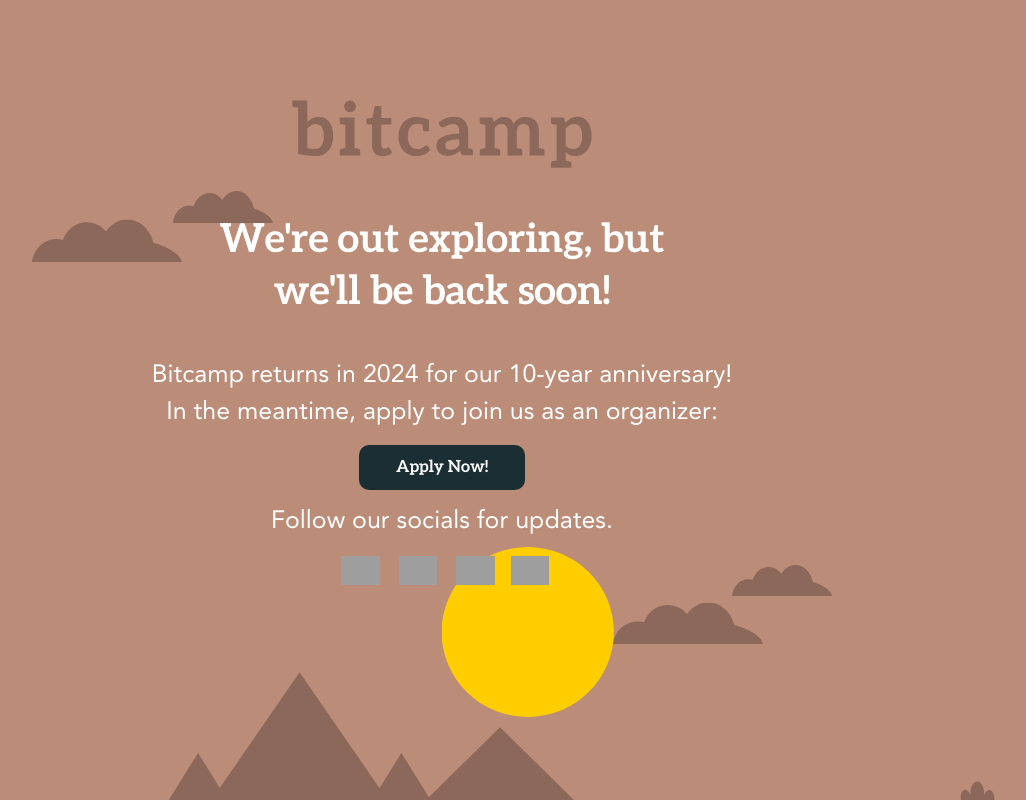
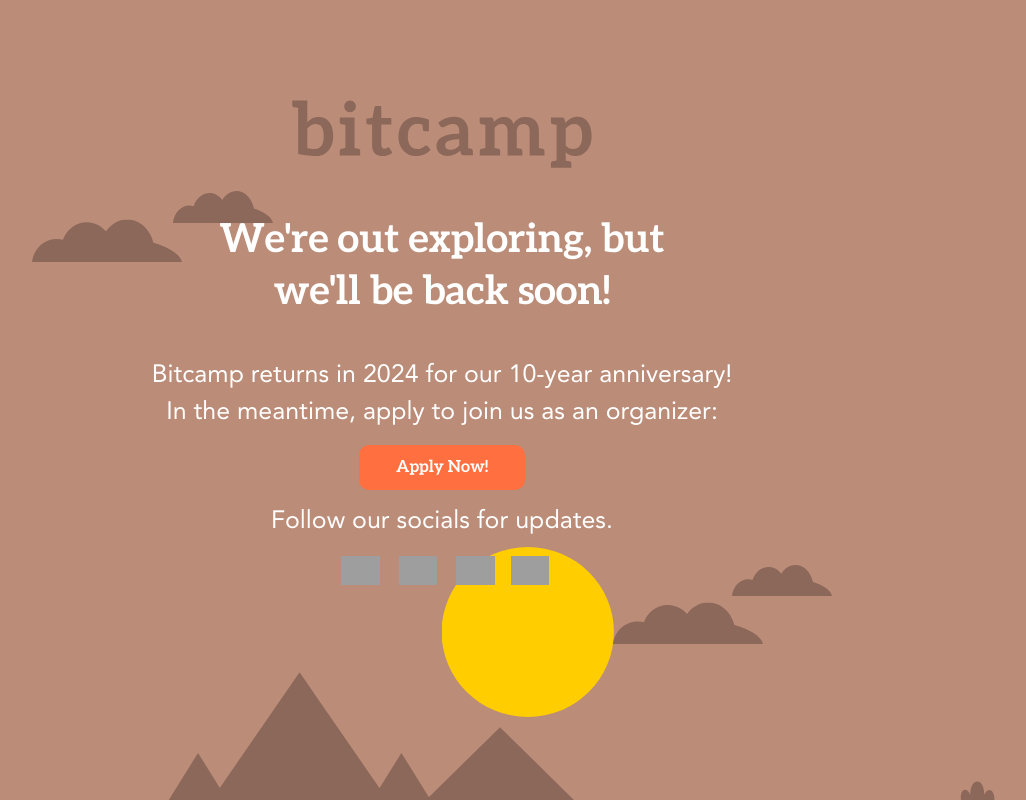
Before and after one commit to bitcamp/bitcamp-official-sleeper-site-2025, a Nuxt app: page / in a window 1280 px wide. Shown: the whole page, without its empty margins (198-1224 px from the left). Built offline with nearby package versions, Linux system fonts and the light colour scheme; grey boxes are pictures that could not be loaded.

Commit message:
Update button color

```diff
--- a/components/LinkButton.vue
+++ b/components/LinkButton.vue
@@ -28,7 +28,7 @@
   align-items: center;
   padding: 0.8vw;
   border-radius: 1rem;
-  background-color: var(--color-midnight);
+  background-color: var(--color-bitcamp);
   transition: 0.4s;
   width: 25%;
   margin: 0 auto;
@@ -37,7 +37,7 @@
 }
 
 .button:hover {
-  background-color: #132226;
+  background-color: #ff571f;
   transition: 0.4s;
 }
 
```
